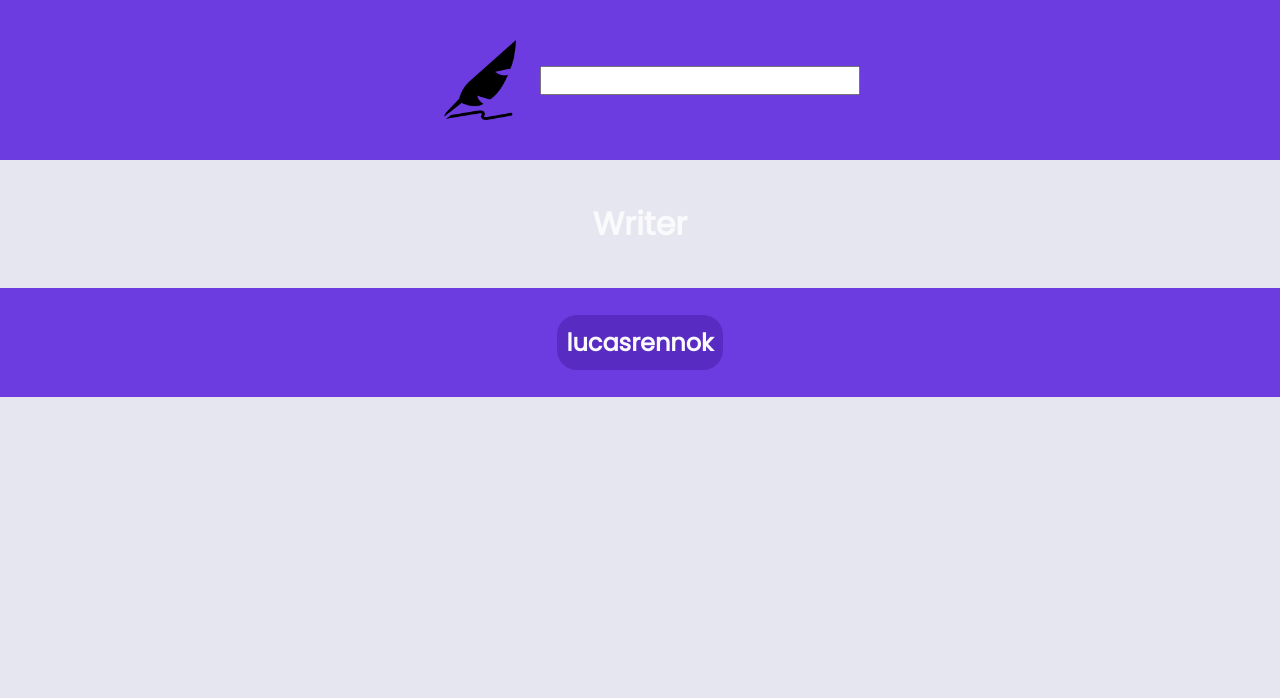
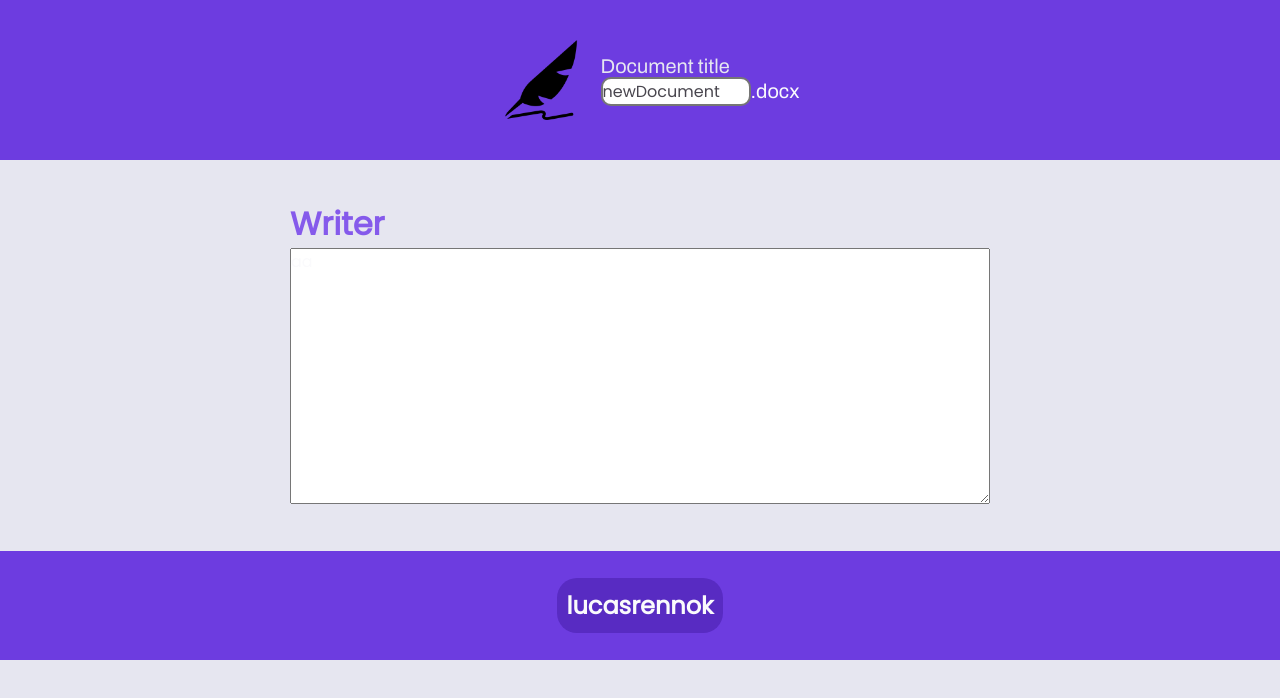
Before and after one commit to lucasrennok/Format4You, a React (Create React App) app in the folder web/: page /writer in a window 1280 px wide. Shown: the top 698 px of the page. Built offline with nearby package versions, Linux system fonts and the light colour scheme; the HTML template or start-up script is replaced by a standard one.

Commit message:
writer front-end

```diff
--- a/web/src/components/PageHeader/PageHeader.tsx
+++ b/web/src/components/PageHeader/PageHeader.tsx
@@ -13,9 +13,15 @@ const PageHeader: React.FC<PageHeaderProps>= (pageHeaderProps) => {
             <img src={pageIcon} alt="leaf" className="pageIcon"/>
             {pageHeaderProps.inputBoolean
                 ?
-                <input type="text"></input>
+                <div className="inputTitle">
+                    <label>Document title</label>
+                    <div className="inputBox">
+                        <input type="text" value="newDocument"></input>
+                        <p>.docx</p>
+                    </div>
+                </div>
                 :
-                <h1 className="title">Format 4 You</h1>
+                <h1 className="title-header">Format 4 You</h1>
             }
         </div>
     );
--- a/web/src/components/PageHeader/styles.css
+++ b/web/src/components/PageHeader/styles.css
@@ -7,7 +7,7 @@
     height: 20vh;
     margin-bottom: 0;
 }
-.title{
+.title-header{
     color: var(--color-title-in-primary);
 }
 .pageIcon{
@@ -15,3 +15,26 @@
     height: 50%;
     padding: 0 2rem;
 }
+.inputTitle{
+    display: flex;
+    flex-direction: column;
+    font: 400 2.0rem Archivo;
+}
+.inputBox{
+    display: flex;
+    flex-direction: row;
+    align-items: center;
+}
+.inputTitle label{
+    color: var(--color-line-in-white);
+}
+.inputTitle input{
+    width: 15rem;
+    border-radius: 1rem;
+    border-style: double;
+    outline: none;
+    color: var(--color-text-button);
+}
+.inputTitle input:focus{
+    background-color: var(--color-line-in-white);
+}
--- a/web/src/pages/Writer/Writer.tsx
+++ b/web/src/pages/Writer/Writer.tsx
@@ -5,11 +5,14 @@ import './styles.css'
 import PageFooter from '../../components/PageFooter/PageFooter';
 
 function Writer() {
+  const defaultTextArea = "aa";
+
   return (
     <div className="page-writer">
       <PageHeader inputBoolean={true} />
       <div className="content">
-        <h1>Writer</h1>
+        <h1 className="title-writer">Writer</h1>
+        <textarea>{defaultTextArea}</textarea>
       </div>
       <PageFooter />
     </div>
--- a/web/src/pages/Writer/styles.css
+++ b/web/src/pages/Writer/styles.css
@@ -7,3 +7,21 @@
 .content{
     padding: 4rem;
 }
+textarea{
+    min-width: 30rem;
+    max-width: 45rem;
+    min-height: 25rem;
+    width: 40rem;
+    height: 26rem;
+}
+.title-writer{
+    color: var(--color-primary-light);
+}
+@media (min-width: 700px){
+    textarea{
+        min-width: 30rem;
+        max-width: 100rem;
+        width: 700px;
+        height: 25.6rem;
+    }
+}
```
